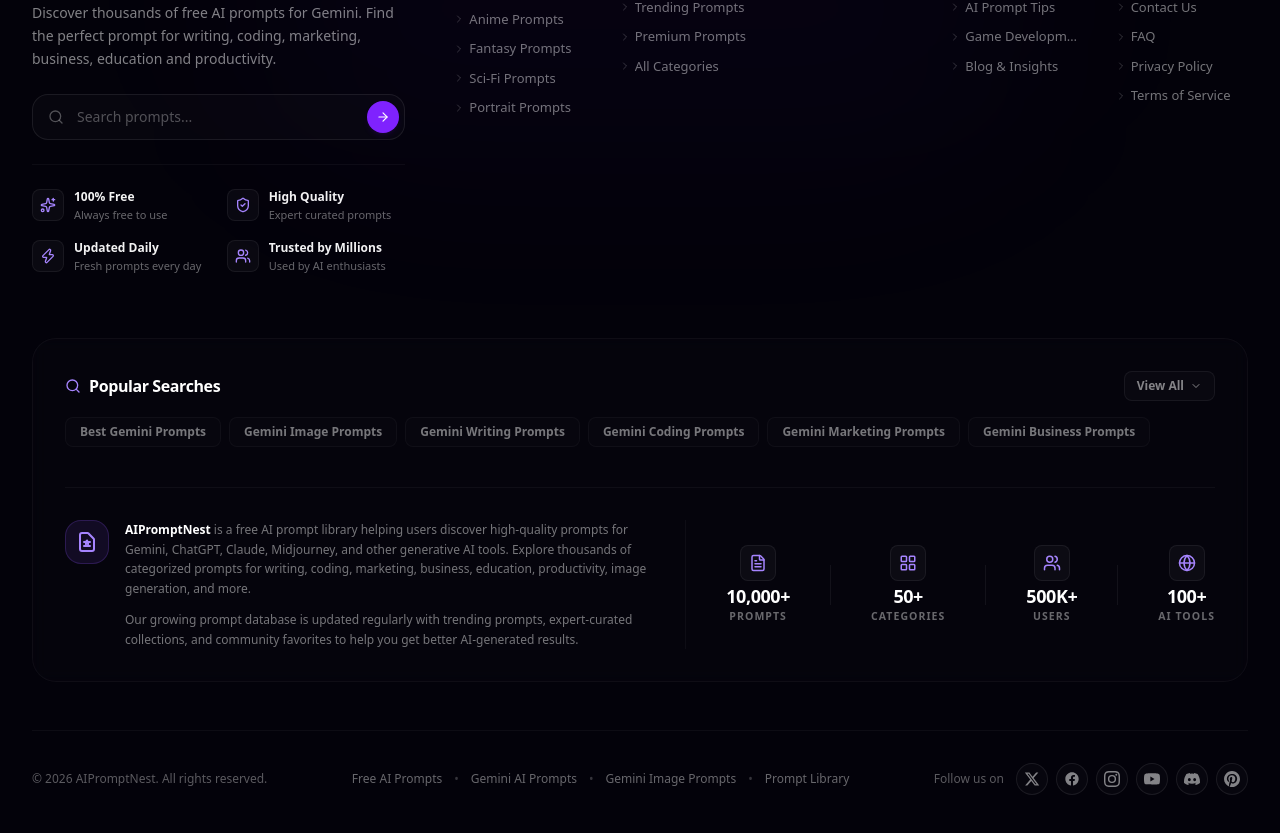
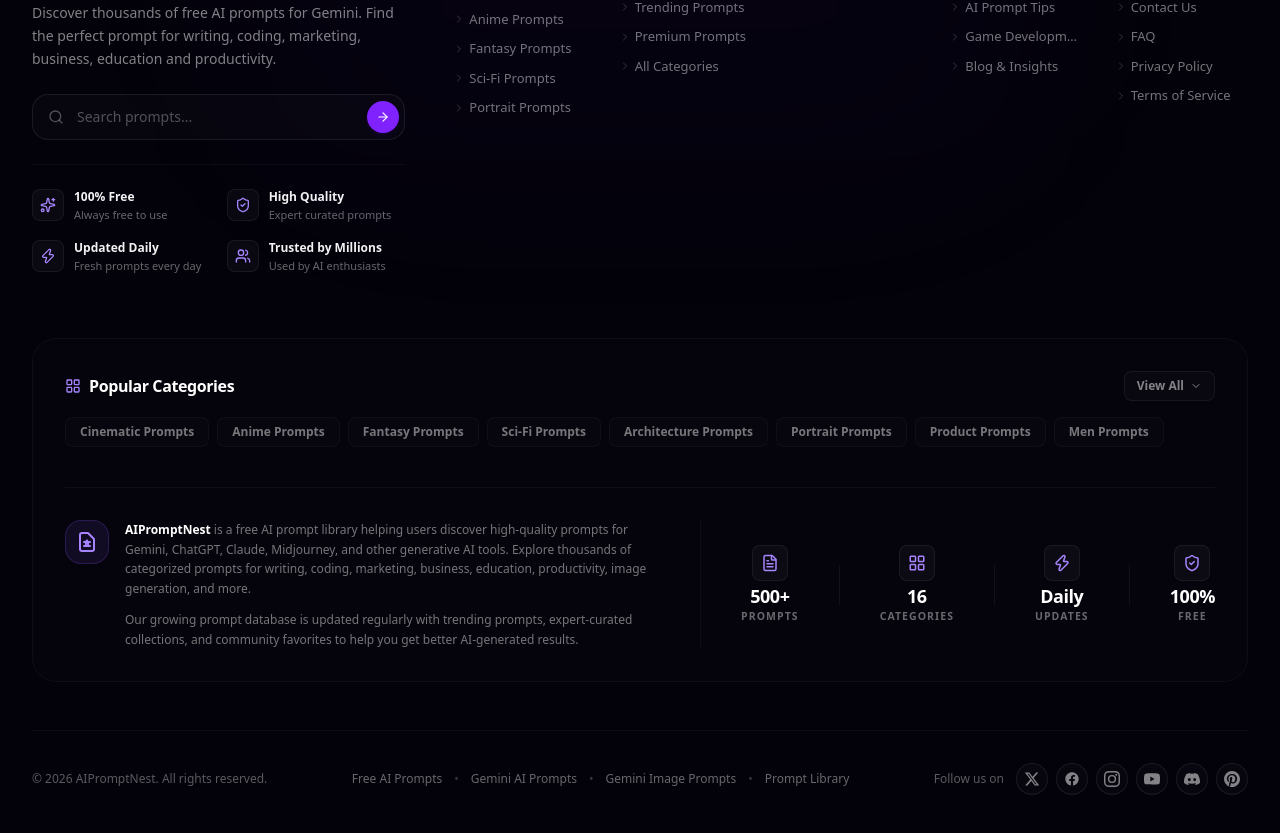
Before and after one commit to prasanthaL/prompt, a Next.js app: page /faq in a window 1280 px wide. Shown: the part 1768-2601 px from the top of the page. Built offline with nearby package versions, Linux system fonts and the light colour scheme.

Commit message:
SEO changes

```diff
--- a/src/components/Footer.tsx
+++ b/src/components/Footer.tsx
@@ -116,19 +116,23 @@
   }
 ];
 
-const POPULAR_SEARCHES = [
-  "Best Gemini Prompts",
-  "Gemini Image Prompts",
-  "Gemini Writing Prompts",
-  "Gemini Coding Prompts",
-  "Gemini Marketing Prompts",
-  "Gemini Business Prompts",
-  "Gemini Education Prompts",
-  "Gemini Cinematic Prompts",
-  "Gemini Anime Prompts",
-  "Gemini Portrait Prompts",
-  "Gemini Fantasy Prompts",
-  "Gemini Sci-Fi Prompts"
+const POPULAR_CATEGORIES = [
+  "Cinematic",
+  "Anime",
+  "Fantasy",
+  "Sci-Fi",
+  "Architecture",
+  "Portrait",
+  "Product",
+  "Men",
+  "Women",
+  "Family",
+  "Couple",
+  "Sport",
+  "Nature & Landscape",
+  "Animals & Wildlife",
+  "Vehicles",
+  "Digital Art"
 ];
 
 const SOCIAL_LINKS = [
@@ -142,7 +146,7 @@
 
 export default function Footer() {
   const [searchQuery, setSearchQuery] = useState("");
-  const [isSearchesExpanded, setIsSearchesExpanded] = useState(false);
+  const [isCategoriesExpanded, setIsCategoriesExpanded] = useState(false);
   const router = useRouter();
 
   const handleSearchSubmit = (e: React.FormEvent) => {
@@ -236,45 +240,35 @@
           </div>
         </div>
 
-        {/* Middle Section: Popular Searches & Summary card */}
+        {/* Middle Section: Popular Categories & Summary card */}
         <div className="border border-white/[0.04] bg-white/[0.01] rounded-2xl p-6 md:p-8 mt-16 space-y-8 backdrop-blur-sm relative">
           <div className="space-y-4">
             <div className="flex items-center justify-between gap-4">
               <div className="flex items-center gap-2">
-                <Search className="w-4 h-4 text-violet-400" />
-                <h3 className="text-base font-bold text-white tracking-tight">Popular Searches</h3>
+                <LayoutGrid className="w-4 h-4 text-violet-400" />
+                <h3 className="text-base font-bold text-white tracking-tight">Popular Categories</h3>
               </div>
               <button
-                onClick={() => setIsSearchesExpanded(!isSearchesExpanded)}
+                onClick={() => setIsCategoriesExpanded(!isCategoriesExpanded)}
                 className="flex items-center gap-1.5 text-xs font-bold text-white/50 hover:text-white px-3 py-1.5 rounded-lg border border-white/[0.06] bg-white/[0.02] hover:bg-white/[0.04] transition-colors cursor-pointer select-none"
               >
                 View All
-                <ChevronDown className={cn("w-3 h-3 transition-transform duration-200", isSearchesExpanded && "rotate-180")} />
+                <ChevronDown className={cn("w-3 h-3 transition-transform duration-200", isCategoriesExpanded && "rotate-180")} />
               </button>
             </div>
 
-            {/* Searches tag container */}
+            {/* Categories tag container */}
             <div className={cn(
               "flex flex-wrap gap-2 transition-all duration-300 ease-in-out overflow-hidden",
-              isSearchesExpanded ? "max-h-[500px] opacity-100" : "max-h-[82px] sm:max-h-[38px] opacity-90"
+              isCategoriesExpanded ? "max-h-[500px] opacity-100" : "max-h-[82px] sm:max-h-[38px] opacity-90"
             )}>
-              {POPULAR_SEARCHES.map((search) => (
+              {POPULAR_CATEGORIES.map((category) => (
                 <Link
-                  key={search}
-                  href={`/browse?q=${encodeURIComponent(
-                    search
-                      .replace("Best ", "")
-                      .replace(" AI Prompts", "")
-                      .replace(" Prompts", "")
-                      .replace(" Templates", "")
-                      .replace(" Ideas", "")
-                      .replace(" Library", "")
-                      .replace(" Examples", "")
-                      .trim()
-                  )}`}
+                  key={category}
+                  href={`/categories/${category.toLowerCase()}`}
                   className="px-3.5 py-1.5 border border-white/[0.04] hover:border-violet-500/20 bg-white/[0.01] hover:bg-violet-500/10 text-xs font-semibold text-white/50 hover:text-white rounded-lg transition-all"
                 >
-                  {search}
+                  {category} Prompts
                 </Link>
               ))}
             </div>
@@ -302,10 +296,10 @@
             {/* Platform stats aligned horizontally */}
             <div className="flex flex-row items-center justify-between sm:justify-start lg:justify-end gap-6 sm:gap-10 border-t border-white/[0.04] lg:border-t-0 lg:border-l lg:border-white/[0.04] pt-6 lg:pt-0 lg:pl-10 shrink-0">
               {[
-                { icon: FileText, value: "10,000+", label: "Prompts" },
-                { icon: LayoutGrid, value: "50+", label: "Categories" },
-                { icon: Users, value: "500K+", label: "Users" },
-                { icon: Globe, value: "100+", label: "AI Tools" },
+                { icon: FileText, value: "500+", label: "Prompts" },
+                { icon: LayoutGrid, value: "16", label: "Categories" },
+                { icon: Zap, value: "Daily", label: "Updates" },
+                { icon: ShieldCheck, value: "100%", label: "Free" },
               ].map((stat, i) => (
                 <React.Fragment key={i}>
                   <div className="flex flex-col items-center sm:items-start lg:items-center text-center sm:text-left lg:text-center space-y-1.5">
--- a/src/components/Hero.tsx
+++ b/src/components/Hero.tsx
@@ -190,12 +190,6 @@
               />
               <div className="absolute inset-0 bg-linear-to-t from-black/80 via-transparent to-transparent"></div>
 
-              {/* Featured Badge */}
-              <div className="absolute top-8 left-8 flex items-center gap-2 bg-primary/20 backdrop-blur-md border border-white/20 px-4 py-2 rounded-xl">
-                <Sparkles className="w-4 h-4 text-white" />
-                <span className="text-xs font-bold text-white uppercase tracking-wider">Featured</span>
-              </div>
-
               {/* Floating Info Card */}
               <motion.div
                 initial={{ opacity: 0, y: 20 }}
@@ -213,8 +207,8 @@
                   />
                 </div>
                 <div className="flex-1">
-                  <h3 className="font-bold text-foreground text-lg leading-none mb-1">Fantasy Landscape</h3>
-                  <p className="text-foreground/40 text-xs font-medium">Midjourney</p>
+                  <h3 className="font-bold text-foreground text-lg leading-none mb-1">Enchanted Forest</h3>
+                  <p className="text-foreground/40 text-xs font-medium">Gemini AI</p>
                 </div>
                 <div className="w-10 h-10 rounded-full bg-foreground/5 border border-border flex items-center justify-center text-foreground/60 hover:text-foreground hover:bg-primary/20 transition-all cursor-pointer">
                   <Rocket className="w-5 h-5" />
```
